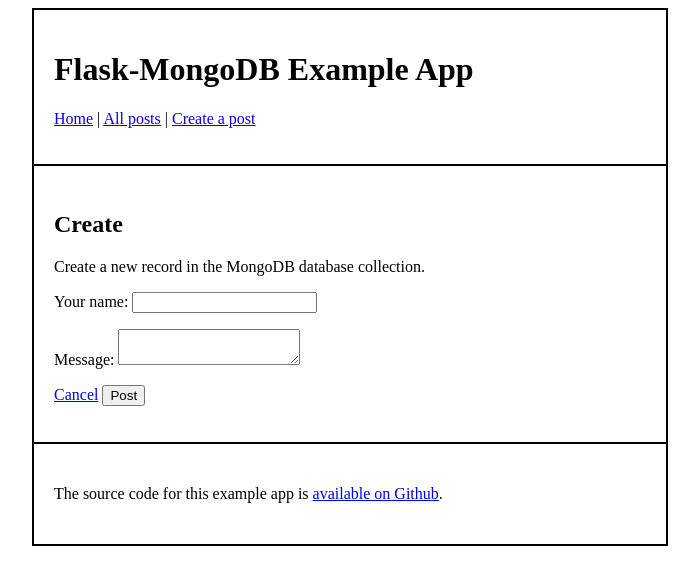
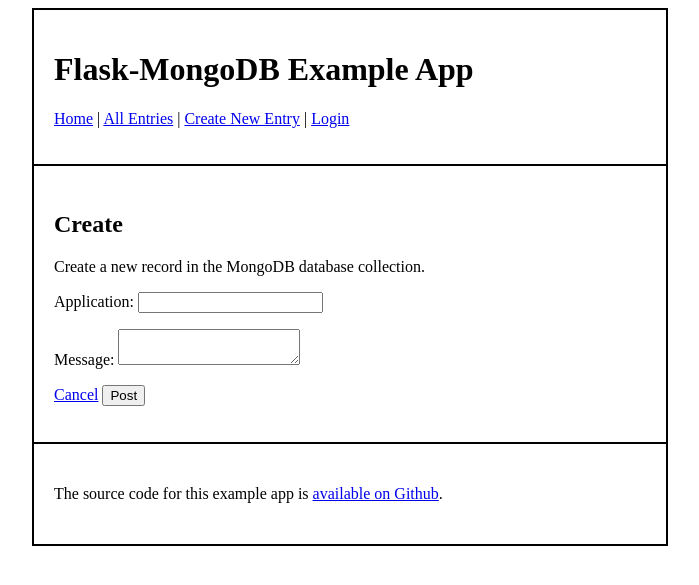
Before and after one commit to ShreyaJakharC/webApp, a Flask app: page /create in a window 1280 px wide. Shown: the top 585 px of the page, without its empty margins (290-989 px from the left). Run offline with Flask 2, Linux system fonts and the light colour scheme; parts of the project's set-up code (start-up, migrations or seed data) failed here and were passed over.

Commit message:
Push Change 1

```diff
--- a/app.py
+++ b/app.py
@@ -7,6 +7,7 @@ import datetime
 from bson.objectid import ObjectId
 import os
 import subprocess
+import flask_login
 
 # instantiate the app
 app = Flask(__name__)
@@ -27,13 +28,17 @@ connection = pymongo.MongoClient(config['MONGO_HOST'], 27017,
                                 password=config['MONGO_PASSWORD'],
                                 authSource=config['MONGO_DBNAME'])
 db = connection[config['MONGO_DBNAME']] # store a reference to the database
+db_1 = connection[config['MONGO_DBNAME']] # store a reference to the database
 '''
 url = "mongodb+srv://sc8941:<Happyuion>@databasewebapp.h90wse9.mongodb.net/?retryWrites=true&w=majority"
 connection = pymongo.MongoClient(url)
 db = connection[config['sc8941']]
 '''
+
+login_manager = flask_login.LoginManager()
+login_manager.init_app(app)
+
 # set up the routes
-
 @app.route('/')
 def home():
     """
@@ -60,6 +65,101 @@ def create():
     """
     return render_template('create.html') # render the create template
 
+@app.route('/create')
+def login():
+    """
+    Route for GET requests to the create page.
+    Displays a form users can fill out to create a new document.
+    """
+    return render_template('login.html') # render the create template
+
+
+@app.route('/create', methods=['POST'])
+def create_login():
+    """
+    Route for POST requests to the create page.
+    Accepts the form submission data for a new document and saves the document to the database.
+    """
+    name = request.form['femail']
+    password_l = request.form['floginpassword']
+
+
+    # create a new document with the data the user entered
+    doc = {
+        "email": name,
+        "password": password_l,
+        "created_at": datetime.datetime.utcnow()
+    }
+    db_1.exampleapp.insert_one(doc) # insert a new document
+
+    return #Take in to all the information in the database.
+
+
+class User(flask_login.UserMixin):
+    pass
+
+@login_manager.user_loader
+def user_loader(email):
+    if email not in db_1:
+        return
+
+    user = User()
+    user.id = email
+    return user
+
+
+@login_manager.request_loader
+def request_loader(request):
+    email = request.form.get('email')
+    if email not in db_1:
+        return
+
+    user = User()
+    user.id = email
+    return user
+
+
+@app.route('/login', methods=['GET', 'POST'])
+def login():
+    if flask.request.method == 'GET':
+        return '''
+               <form action='login' method='POST'>
+                <input type='text' name='email' id='email' placeholder='email'/>
+                <input type='password' name='password' id='password' placeholder='password'/>
+                <input type='submit' name='submit'/>
+               </form>
+               '''
+
+    email = flask.request.form['email']
+    if email in db_1 and flask.request.form['password'] == db_1[email]['password']:
+        user = User()
+        user.id = email
+        flask_login.login_user(user)
+        return flask.redirect(flask.url_for('protected'))
+
+    return 'Bad login'
+
+@app.route('/protected')
+@flask_login.login_required
+def protected():
+    return 'Logged in as: ' + flask_login.current_user.id
+
+@app.route('/logout')
+def logout():
+    flask_login.logout_user()
+    return 'Logged out'
+
+@login_manager.unauthorized_handler
+def unauthorized_handler():
+    return 'Unauthorized', 401
+
+
+
+
+
+
+
+
 
 @app.route('/create', methods=['POST'])
 def create_post():
@@ -67,7 +167,7 @@ def create_post():
     Route for POST requests to the create page.
     Accepts the form submission data for a new document and saves the document to the database.
     """
-    name = request.form['fname']
+    name = request.form['fapplication']
     message = request.form['fmessage']
 
 
@@ -98,8 +198,11 @@ def edit_post(mongoid):
     Route for POST requests to the edit page.
     Accepts the form submission data for the specified document and updates the document in the database.
     """
-    name = request.form['fname']
+    name = request.form['fapplication']
+
+
     message = request.form['fmessage']
+
 
     doc = {
         # "_id": ObjectId(mongoid),
@@ -124,6 +227,10 @@ def delete(mongoid):
     """
     db.exampleapp.delete_one({"_id": ObjectId(mongoid)})
     return redirect(url_for('read')) # tell the web browser to make a request for the /read route.
+
+
+
+\
 
 @app.route('/webhook', methods=['POST'])
 def webhook():
--- a/templates/base.html
+++ b/templates/base.html
@@ -13,8 +13,9 @@
         <h1>Flask-MongoDB Example App</h1>
         <p>
           <a href="{{ url_for('home')}}">Home</a> |
-          <a href="{{ url_for('read')}}">All posts</a> |
-          <a href="{{ url_for('create')}}">Create a post</a>
+          <a href="{{ url_for('read')}}">All Entries</a> |
+          <a href="{{ url_for('create')}}">Create New Entry</a> |
+          <a href="{{ url_for('login')}}">Login</a>
         </p>
       </header>
       <main>{% block container %} {% endblock %}</main>
--- a/templates/create.html
+++ b/templates/create.html
@@ -2,7 +2,8 @@
 <h2>Create</h2>
 <p>Create a new record in the MongoDB database collection.</p>
 <form method="POST" action="{{ url_for('create_post') }}">
-  <p>Your name: <input type="text" id="fname" name="fname" /><br /></p>
+  <p>Application: <input type="text" id="fapplication" name="fapplication" /><br /></p>
+
   <p>
     Message:
     <textarea type="text" id="fmessage" name="fmessage"></textarea>
--- a/templates/edit.html
+++ b/templates/edit.html
@@ -3,8 +3,8 @@
 <p>Edit a record in the MongoDB database collection.</p>
 <form method="POST" action="{{ url_for('edit_post', mongoid=mongoid) }}">
   <p>
-    Your name:
-    <input type="text" id="fname" name="fname" value="{{doc.name}}" /><br />
+    Application:
+    <input type="text" id="fapplication" name="fapplication" value="{{doc.application}}" /><br />
   </p>
   <p>
     Message:
--- a/templates/read.html
+++ b/templates/read.html
@@ -8,7 +8,7 @@
     <div>
         <hr class="solid">
         <p class="post">
-            Posted by {{doc.name}} at {{ doc.created_at.strftime("%H:%M on %d %B %Y") }}
+            Posted by {{doc.application}} at {{ doc.created_at.strftime("%H:%M on %d %B %Y") }}
             </br>
             <a href="{{ url_for('edit',mongoid=doc._id)}}">Edit</a> | <a href="{{ url_for('delete',mongoid=doc._id)}}">Delete</a>
             </br>
```
Also changed, not shown: templates/login.html (added, +8 -0 lines), 1 other file.
